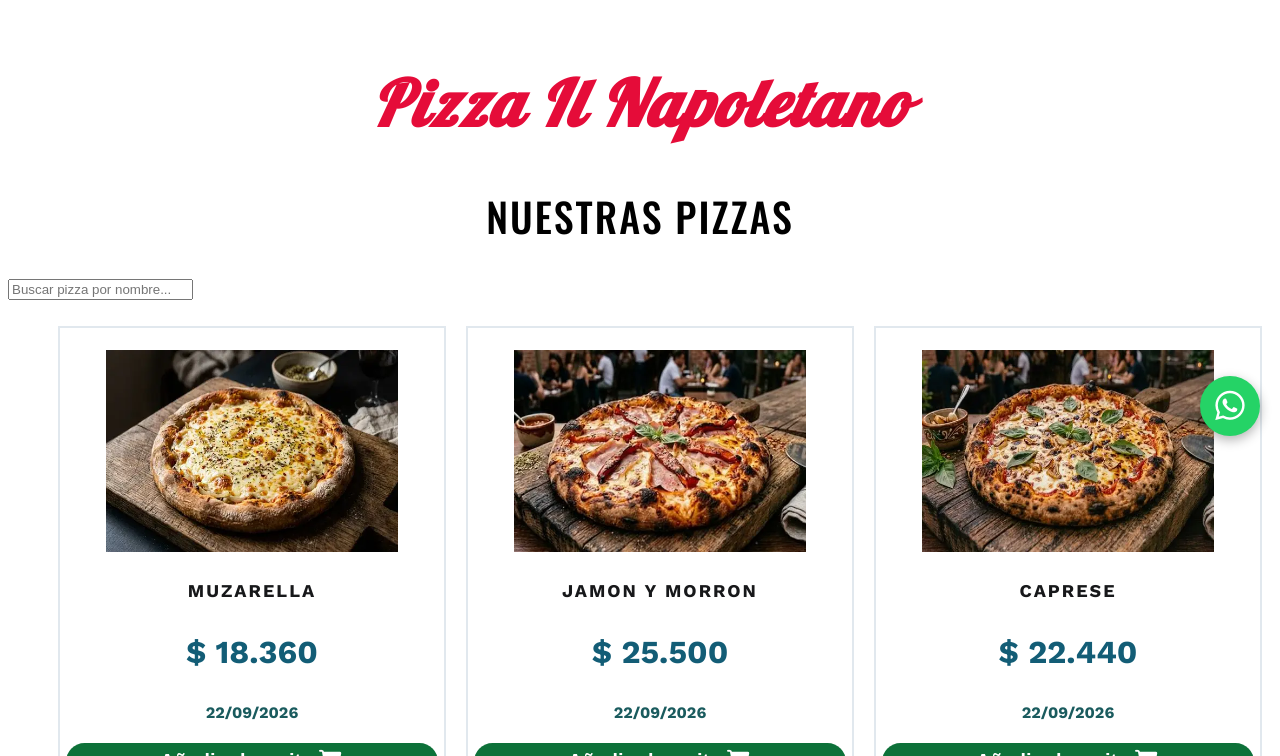
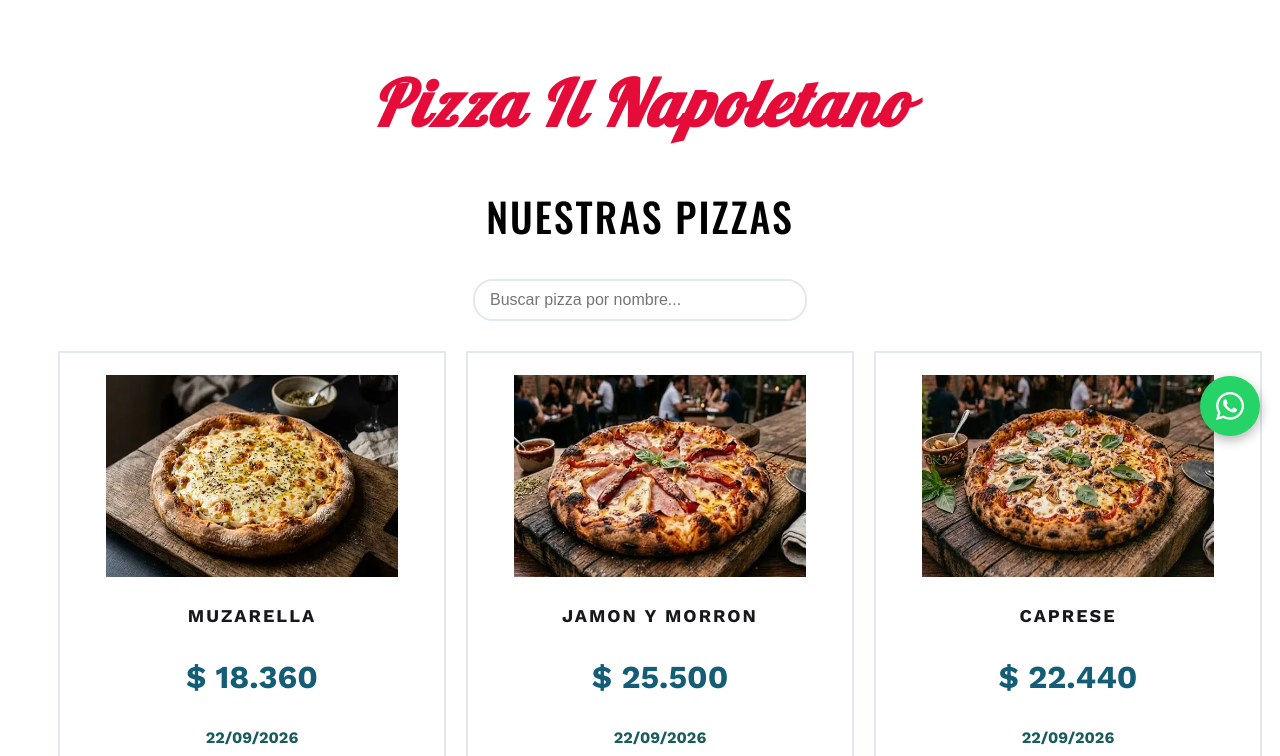
Before and after one commit to jcothejacursos/il_napolitano, a plain HTML site: page index.html in a window 1280 px wide. Shown: the part 344-1100 px from the top of the page. Drawn offline with nearby package versions, Linux system fonts and the light colour scheme; some packages are replaced by stand-ins of ours; a script that the page names is missing; files whose address does not match are found by name.

Commit message:
Add files via upload

```diff
--- a/css/styles.css
+++ b/css/styles.css
@@ -3,10 +3,8 @@
 }
 
 html {
-
   font-size: 16px
 }
-
 
 body {
   background-color: #ffffff;
@@ -31,7 +29,6 @@ nav ul li a {
   padding: 0.938rem;
   color: var(--color-nav);
 }
-
 
 nav ul li a:hover {
   color: #ffffff;
@@ -84,7 +81,6 @@ main h2 {
   max-width: 100%;
   height: auto;
   margin-bottom: 0.375rem;
-
 }
 
 .gallery li .box h3 {
@@ -95,7 +91,6 @@ main h2 {
   text-transform: uppercase;
   color: #17181a;
   letter-spacing: 0.125rem;
-
 }
 
 .gallery li .box p {
@@ -103,7 +98,6 @@ main h2 {
   font-size: 2rem;
   font-weight: bold;
   color: #135D76;
-
 }
 
 .gallery li .box time {
@@ -112,7 +106,6 @@ main h2 {
   font-size: 1rem;
   font-weight: bold;
   color: #1a5b5e;
-
 }
 
 .gallery li .box button {
@@ -126,7 +119,6 @@ main h2 {
   color: #ffffff;
   border-radius: 1.25rem;
   cursor: pointer;
-
 }
 
 .footer-content {
@@ -136,21 +128,18 @@ main h2 {
   font-family: "Oswald", sans-serif;
   border-top: 0.063rem solid #e1e8ee;
   margin-top: 2.5rem;
-
 }
 
 .footer-nav {
   display: flex;
   justify-content: center;
   margin-bottom: 1.875rem;
-
 }
 
 .footer-nav ul {
   list-style: none;
   display: flex;
   justify-content: center;
-
 }
 
 .footer-nav ul li {
@@ -179,7 +168,6 @@ main h2 {
   font-size: 1.5rem;
   color: var(--color-nav);
   cursor: pointer;
-
 }
 
 .footer-social i:hover {
@@ -195,51 +183,80 @@ main h2 {
   /*color:#666666; */
   margin-top: 1.25rem;
   /* padding: 20px 0 0 0; */
-
 }
 
+/* ===== Botón flotante de WhatsApp ===== */
 .whatsapp-float {
   position: fixed;
+  bottom: 1.25rem;
   right: 1.25rem;
-  bottom: 1.25rem;
   z-index: 9999;
   display: flex;
   align-items: center;
   justify-content: center;
   width: 3.75rem;
   height: 3.75rem;
+  background-color: #25d366;
+  color: #ffffff;
+  font-size: 2rem;
+  text-decoration: none;
   border-radius: 50%;
-  background-color: #25d366;
-  color: #fff;
-  font-size: 2.1rem;
-  text-decoration: none;
   box-shadow: 0 0.25rem 0.75rem rgba(0, 0, 0, 0.3);
-  transition: transform 0.25s ease, box-shadow 0.25s ease, background-color 0.25s ease;
+  transition: transform 0.3s ease, background-color 0.3s ease, box-shadow 0.3s ease;
 }
 
-.whatsapp-float:hover,
-.whatsapp-float:focus-visible {
+.whatsapp-float:hover {
   background-color: #1ebe5d;
   transform: scale(1.1);
   box-shadow: 0 0.375rem 1rem rgba(0, 0, 0, 0.4);
 }
-/*  SweetAlert     */
+
+/* sweetAlert */
 
 .img-clickeable {
   cursor: pointer;
-  transition: transform 0.2s ease, opacity 0.2s ease;
+  transition: transform 0.2 ease, opacity 0.2 ease;
 }
+
 .img-clickeable:hover {
   transform: scale(1.03);
   opacity: 0.9;
 }
 
 .swal2-title {
-  font-family: 'Oswald', sans-serif;
+  font-family: "Oswald", sans-serif;
   color: #e50c39;
 }
+
 .swal2-html-container {
   font-family: 'Work Sans', sans-serif;
+}
+
+.search{
+  text-align: center;
+  margin: 20px 0px;
+}
+
+#input-search{
+   padding: 10px 15px;
+   width: 300px;
+   max-width: 90%;
+   border: 2px solid #e1e8ee;
+   border-radius: 20px;
+   font-size: 1rem;
+   outline: none;
+}
+
+
+/* Móvil: un poco más pequeño */
+@media (max-width: 480px) {
+  .whatsapp-float {
+    width: 3.25rem;
+    height: 3.25rem;
+    font-size: 1.75rem;
+    bottom: 1rem;
+    right: 1rem;
+  }
 }
 
 /* tablet (≤ 1024px): 2 columnas */
@@ -329,6 +346,8 @@ main h2 {
   }
 }
 
+
+
 /* Mobile pequeño (≤ 480px) */
 @media(max-width: 480px) {
   .brand-header {
@@ -364,12 +383,4 @@ main h2 {
   .footer-copyright {
     font-size: 0.75rem;
   }
-
-  .whatsapp-float {
-    width: 3.25rem;
-    height: 3.25rem;
-    font-size: 1.8rem;
-    right: 1rem;
-    bottom: 1rem;
-  }
 }
```
